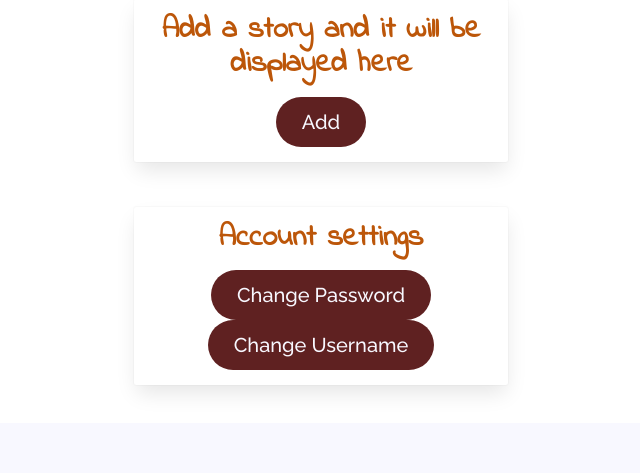
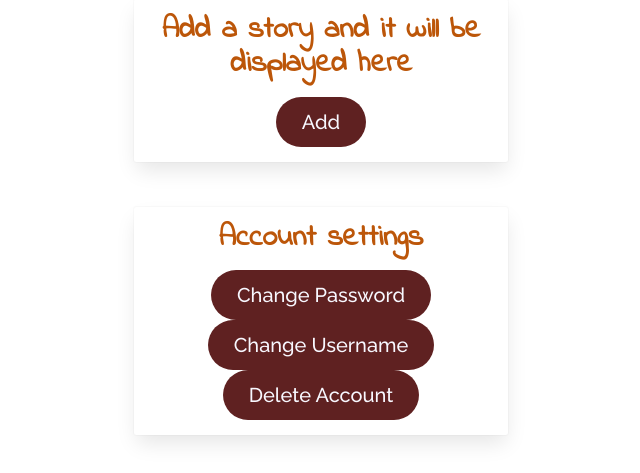
Before and after one commit to Code-Institute-Submissions/story-chain, a Flask app: page /profile in a window 1280 px wide. Shown: the part 591-1064 px from the top of the page, without its empty margins (319-959 px from the left). Before the commit the page ends 984 px from the top, so only its background shows below. Run offline with Flask 2, Linux system fonts and the light colour scheme; the visitor is signed in with stand-in values (Sample User, id 1); data that the repository does not hold is empty; some libraries are stand-ins or nearby versions.

Commit message:
feature/deleteAccount working

```diff
--- a/app.py
+++ b/app.py
@@ -143,6 +143,19 @@
                             username=session["user"])
 
 
+@app.route("/delete/account<username>")
+def delete_account(username):
+    """
+    This function removes a user from the "users" collection
+    in the database. Ti removes the user from the session
+    cookies and redirects to the homepage
+    """
+    mongo.db.users.remove({"username": username.lower()})
+    session.pop("user")
+    flash("Your account has been removed. Sad to see you go!")
+    return redirect(url_for("home"))
+
+
 @app.route("/logout")
 def log_out():
     """
--- a/templates/pages/profile.html
+++ b/templates/pages/profile.html
@@ -33,6 +33,7 @@
                     </p>
                     <a href="{{ url_for('change_password', username=session['user']) }}" class="button is-rounded is-info is-inverted" id="change-password" aria-label="Change your password">Change Password</a>
                     <a href="{{ url_for('change_username', username=session['user']) }}" class="button is-rounded is-info is-inverted" id="change-username" aria-label="Change your username">Change Username</a>
+                    <a href="{{ url_for('delete_account', username=session['user']) }}" class="button is-rounded is-info is-inverted" id="delete-account" aria-label="Delete account">Delete Account</a>
                 </div>
             </div>
         </div>
```
